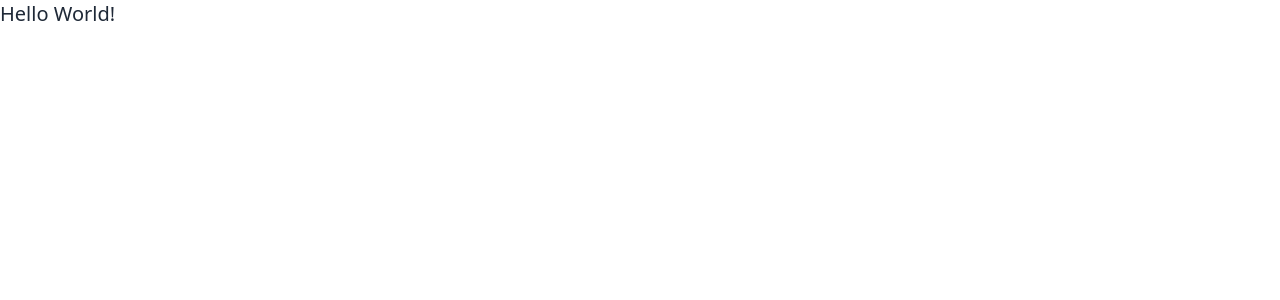
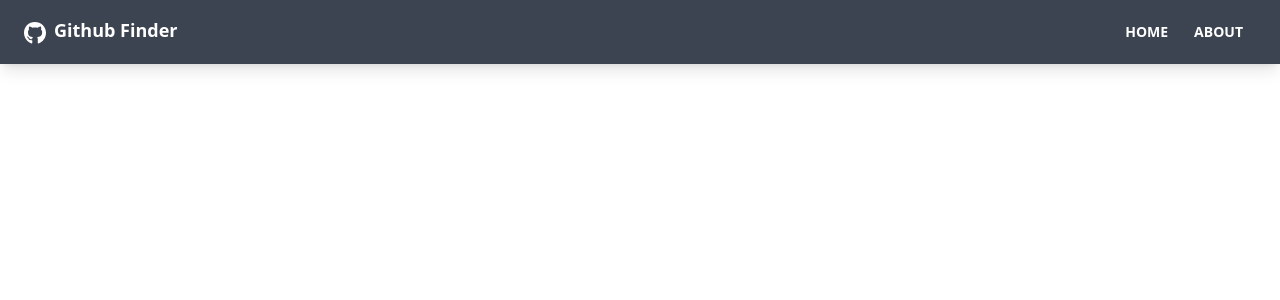
Before and after one commit to LucasArmanelli/github-finder, a React (Create React App) app: page / in a window 1280 px wide. Shown: the top 300 px of the page. Built offline with nearby package versions, Linux system fonts and the light colour scheme; the HTML template or start-up script is replaced by a standard one.

Commit message:
Added navbar component

```diff
--- a/src/App.js
+++ b/src/App.js
@@ -1,10 +1,14 @@
+import {BrowserRouter as Router, Route} from 'react-router-dom';
+import Navbar from './components/layout/Navbar';
+
+
 function App() {
   return (
-    <div>
-      <h1 className='text-xl'>
-        Hello World!
-      </h1>
-    </div>
+    <Router>
+      <div className="flex flex-col justify-between h-screen">
+        <Navbar />
+      </div>
+    </Router>
   );
 }
 
--- /dev/null
+++ b/src/components/layout/Navbar.jsx
@@ -0,0 +1,39 @@
+import React from 'react'
+import { FaGithub } from 'react-icons/fa'
+import { Link } from 'react-router-dom'
+import PropTypes from 'prop-types'
+
+function Navbar({ title }) {
+  return (
+    <nav className='navbar mb-12 shadow-lg bg-neutral text-neutral-content'>
+      <div className="container mx-auto">
+        <div className="flex-none px-2 mx-2">
+          <FaGithub className='inline pr-2 text-3xl'/>
+          <Link to='/' className='text-lg font-bold'>
+            {title}
+          </Link>
+        </div>
+        <div className="flex-1 px-2 mx-2">
+          <div className="flex justify-end">
+            <Link to='/' className='btn btn-ghost btn-sm rounded-btn'>
+              Home
+            </Link>
+            <Link to='/about' className='btn btn-ghost btn-sm rounded-btn'>
+              About
+            </Link>
+          </div>
+        </div>
+      </div>
+    </nav>
+  )
+}
+
+Navbar.defaultProps = {
+  title: 'Github Finder',
+}
+
+Navbar.propTypes = {
+  title: PropTypes.string,
+}
+
+export default Navbar
--- a/tailwind.config.js
+++ b/tailwind.config.js
@@ -1,5 +1,5 @@
 module.exports = {
-  content: ["./src/**/*.{html,js, jsx}"],
+  content: ["./src/**/*.{jsx, js}"],
   theme: {
     extend: {},
   },
```
Also changed, not shown: package.json (+6 -1 lines), 1 other file (tests, documents, lock files or other folders).
